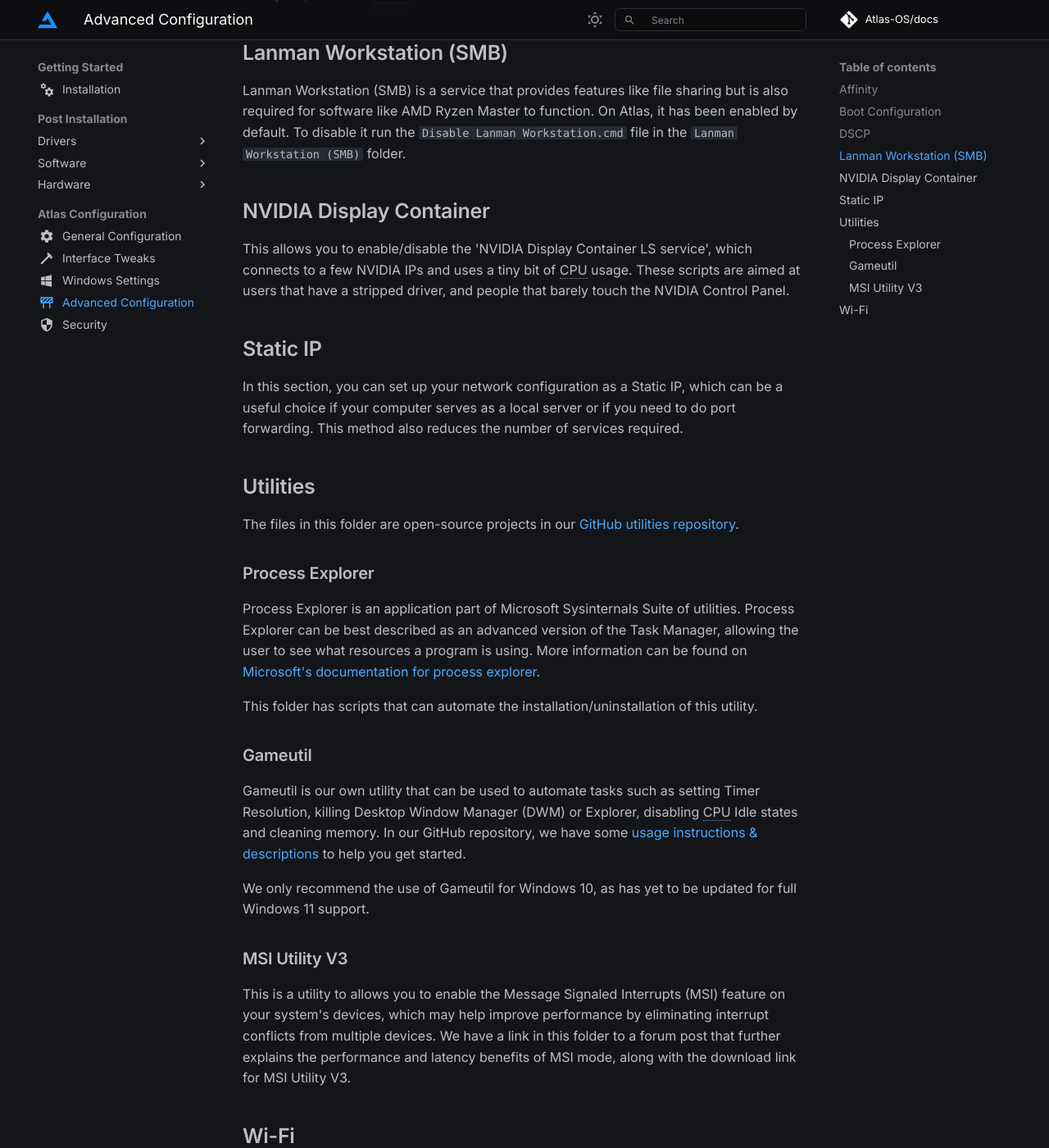
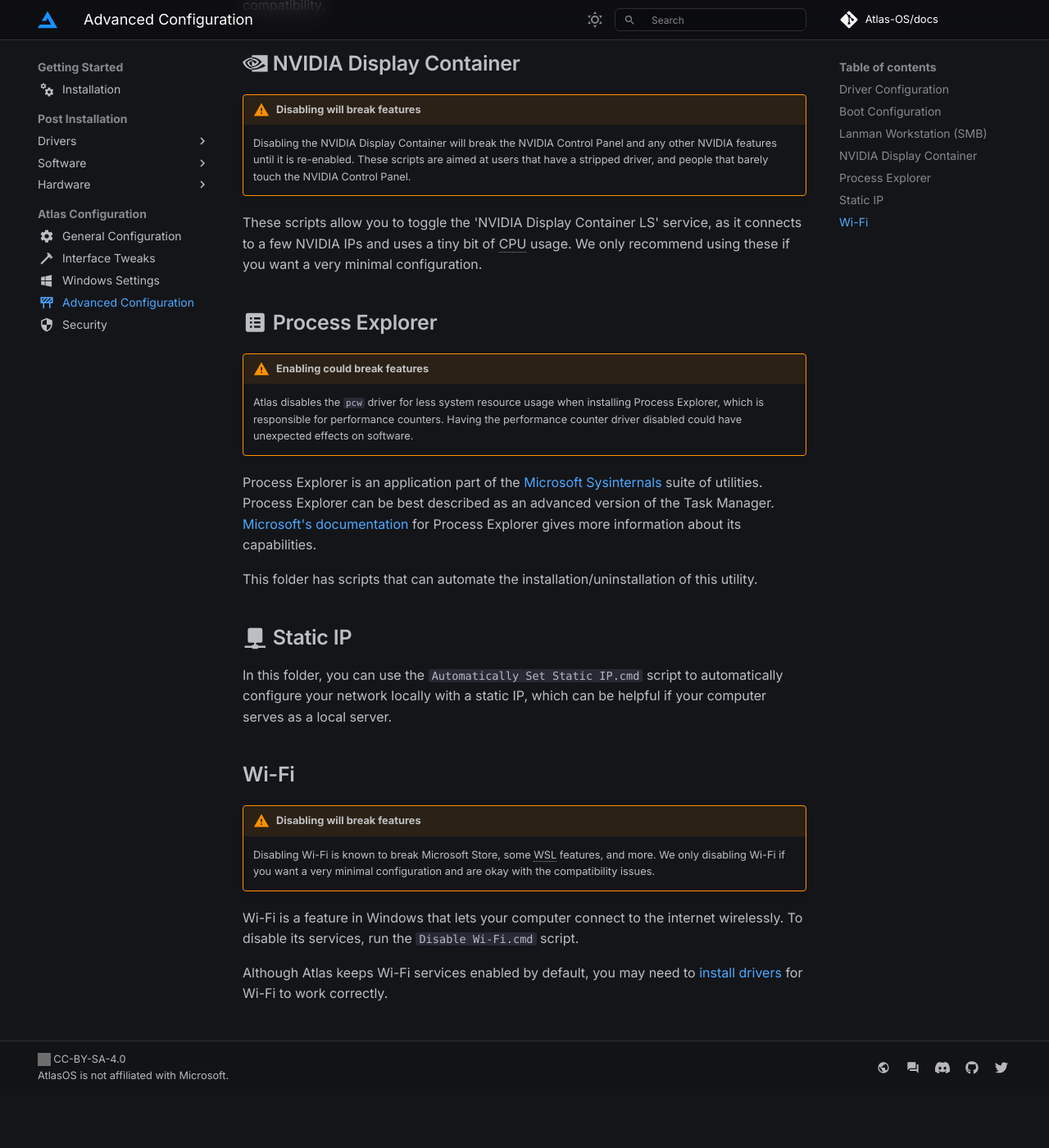
Before and after one commit to Atlas-OS/docs, an MkDocs documentation site: the page built from docs/getting-started/post-installation/atlas-folder/advanced-configuration.md, in a window 1280 px wide and 1400 px high, scrolled down 1139 px. Shown: the whole window at 82% size. Built offline with MkDocs 1.6.1 and Material for MkDocs 9.7.7, drawn with Linux system fonts in a browser that asks for light colours; some web fonts are replaced; comment, search, counter and statistics services are not loaded; after the commit the page ends 2473 px from its top, so only the background shows below that; some of the changed text lies outside the part shown; grey boxes are pictures that could not be loaded.

Commit message:
feat(advanced config): rewrite

```diff
--- a/docs/getting-started/post-installation/atlas-folder/advanced-configuration.md
+++ b/docs/getting-started/post-installation/atlas-folder/advanced-configuration.md
@@ -6,65 +6,59 @@ icon: material/sign-caution
 # :material-sign-caution: Advanced Configuration
 
 !!! danger "User risk"
-    If you are not confident with your technical ability, it is recommended to avoid this section. Any misinterpretation can result in compatibility issues and other problems. Therefore, it's important to understand what you are doing and how to revert it. This section is intended for advanced users only.
+    If you are not confident in your technical ability, it is recommended that you avoid this section.
 
-All of the configuration files listed here are located in the `6. Advanced Configuration` folder. In the Atlas folder which is on the Desktop. If you deleted the folder, check out [our guide to restore the Atlas folder](../../../faq-and-troubleshooting/common-questions/atlas-folder-missing.md).
+    Any misinterpretation can result in compatibility issues and other problems. Therefore, it's essential to understand what you are doing and how to revert it.
 
-## Affinity
+Each section here corresponds to a sub-folder in the `6. Advanced Configuration` directory located in the Atlas folder, which you can find in the Start Menu or on the desktop. Check out [our guide to restore the Atlas folder](../../../faq-and-troubleshooting/common-questions/atlas-folder-missing.md) if you can't find it.
 
-Affinities allow you to specify which core a driver or process runs on. As Windows puts most drivers on Core 0 by default, we can alter this to improve performance and latency. Allocating drivers to their own core will reduce interrupts on Core 0.
+## :material-hammer-screwdriver: Driver Configuration
 
-This folder contains a few links to some tools to manually set driver affinities.
+This folder contains links to tools to set driver affinities manually. Affinities allow you to specify which core a driver or process runs on. We can manually alter this for a potential performance gain, as Windows defaults most drivers on CPU core 0. Allocating drivers to their separate cores should theoretically help reduce interrupts on core 0.
 
-## Boot Configuration
+Additionally, this folder has a link to [MSI Utility V3](https://forums.guru3d.com/threads/windows-line-based-vs-message-signaled-based-interrupts-msi-tool.378044/) to configure Message Signal-based Interrupts for devices.
 
-Here you can change the boot configuration for Windows, which can modify the quality of life and pre-boot behavior.
+## :material-desktop-tower: Boot Configuration
 
-You can either completely mess things up or potentially (unlikely) improve performance with experimental options.
+Here, you can change the boot configuration for Windows for quality of life and troubleshooting.
 
-## DSCP
+See the `View Current Values.cmd` script for your boot configuration.
 
-The Differentiated Services Code Point (DSCP) is a policy for managing network traffic. It prioritizes data from specific applications and games to ensure optimal performance and responsiveness.
+## :material-cog: Lanman Workstation (SMB)
 
-When running the script, it will ask you for an executable. Select the executable (game binary file) to enable DSCP.
+Lanman Workstation (SMB) is a service required for features such as file sharing, but it is also necessary for many pieces of software to function, such as AMD Ryzen Master.
 
+To disable it, run the `Disable Lanman Workstation.cmd` script, but remember the bad compatibility.
 
-## Lanman Workstation (SMB)
+## :simple-nvidia: NVIDIA Display Container
 
-Lanman Workstation (SMB) is a service that provides features like file sharing but is also required for software like AMD Ryzen Master to function. On Atlas, it has been enabled by default. To disable it run the `Disable Lanman Workstation.cmd` file in the `Lanman Workstation (SMB)` folder.
+!!! warning "Disabling will break features"
+    Disabling the NVIDIA Display Container will break the NVIDIA Control Panel and any other NVIDIA features until it is re-enabled.
+    These scripts are aimed at users that have a stripped driver, and people that barely touch the NVIDIA Control Panel.
 
+These scripts allow you to toggle the 'NVIDIA Display Container LS' service, as it connects to a few NVIDIA IPs and uses a tiny bit of CPU usage.
+We only recommend using these if you want a very minimal configuration.
 
-## NVIDIA Display Container
+## :material-list-box: Process Explorer
 
-This allows you to enable/disable the 'NVIDIA Display Container LS service', which connects to a few NVIDIA IPs and uses a tiny bit of CPU usage.
-These scripts are aimed at users that have a stripped driver, and people that barely touch the NVIDIA Control Panel.
+!!! warning "Enabling could break features"
+    Atlas disables the `pcw` driver for less system resource usage when installing Process Explorer, which is responsible for performance counters.
+    Having the performance counter driver disabled could have unexpected effects on software.
 
-## Static IP
-
-In this section, you can set up your network configuration as a Static IP, which can be a useful choice if your computer serves as a local server or if you need to do port forwarding. This method also reduces the number of services required.
-
-## Utilities
-
-The files in this folder are open-source projects in our [GitHub utilities repository](https://github.com/Atlas-OS/utilities).
-
-### Process Explorer
-
-Process Explorer is an application part of Microsoft Sysinternals Suite of utilities. Process Explorer can be best described as an advanced version of the Task Manager, allowing the user to see what resources a program is using. More information can be found on [Microsoft's documentation for process explorer](https://learn.microsoft.com/en-us/sysinternals/downloads/process-explorer).
+Process Explorer is an application part of the [Microsoft Sysinternals](https://learn.microsoft.com/en-us/sysinternals/) suite of utilities. Process Explorer can be best described as an advanced version of the Task Manager. [Microsoft's documentation](https://learn.microsoft.com/en-us/sysinternals/downloads/process-explorer) for Process Explorer gives more information about its capabilities.
 
 This folder has scripts that can automate the installation/uninstallation of this utility.
 
-### Gameutil
+## :material-network: Static IP
 
-Gameutil is our own utility that can be used to automate tasks such as setting Timer Resolution, killing Desktop Window Manager (DWM) or Explorer, disabling CPU Idle states and cleaning memory. In our GitHub repository, we have some [usage instructions & descriptions](https://github.com/Atlas-OS/utilities/tree/dev#gameutil-rs) to help you get started.
-
-We only recommend the use of Gameutil for Windows 10, as has yet to be updated for full Windows 11 support.
-
-### MSI Utility V3
-
-This is a utility to allows you to enable the Message Signaled Interrupts (MSI) feature on your system's devices, which may help improve performance by eliminating interrupt conflicts from multiple devices. We have a link in this folder to a forum post that further explains the performance and latency benefits of MSI mode, along with the download link for MSI Utility V3.
+In this folder, you can use the `Automatically Set Static IP.cmd` script to automatically configure your network locally with a static IP, which can be helpful if your computer serves as a local server.
 
 ## Wi-Fi
 
-Wi-Fi is a feature in Windows that lets your computer connect to the internet wirelessly. On Atlas, it has been enabled by default since it is very widely used. To disable it just run the `Disable Wi-Fi.cmd` file in the `Wi-Fi` folder.
+!!! warning "Disabling will break features"
+    Disabling Wi-Fi is known to break Microsoft Store, some WSL features, and more.
+    We only disabling Wi-Fi if you want a very minimal configuration and are okay with the compatibility issues.
 
-You may need to [install drivers](../drivers/getting-started.md) for Wi-Fi to work.
+Wi-Fi is a feature in Windows that lets your computer connect to the internet wirelessly. To disable its services, run the `Disable Wi-Fi.cmd` script.
+
+Although Atlas keeps Wi-Fi services enabled by default, you may need to [install drivers](../drivers/getting-started.md) for Wi-Fi to work correctly.
```
